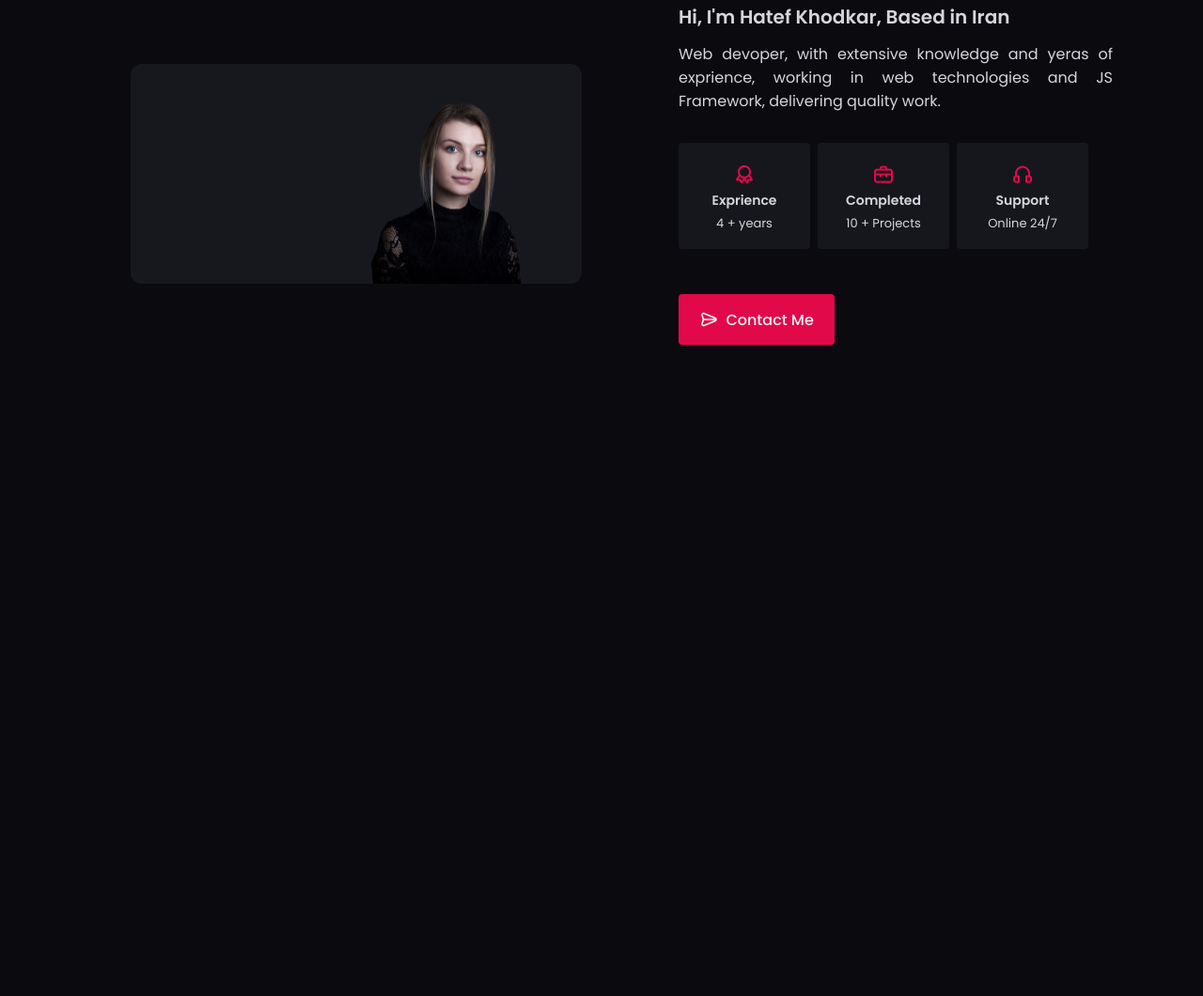
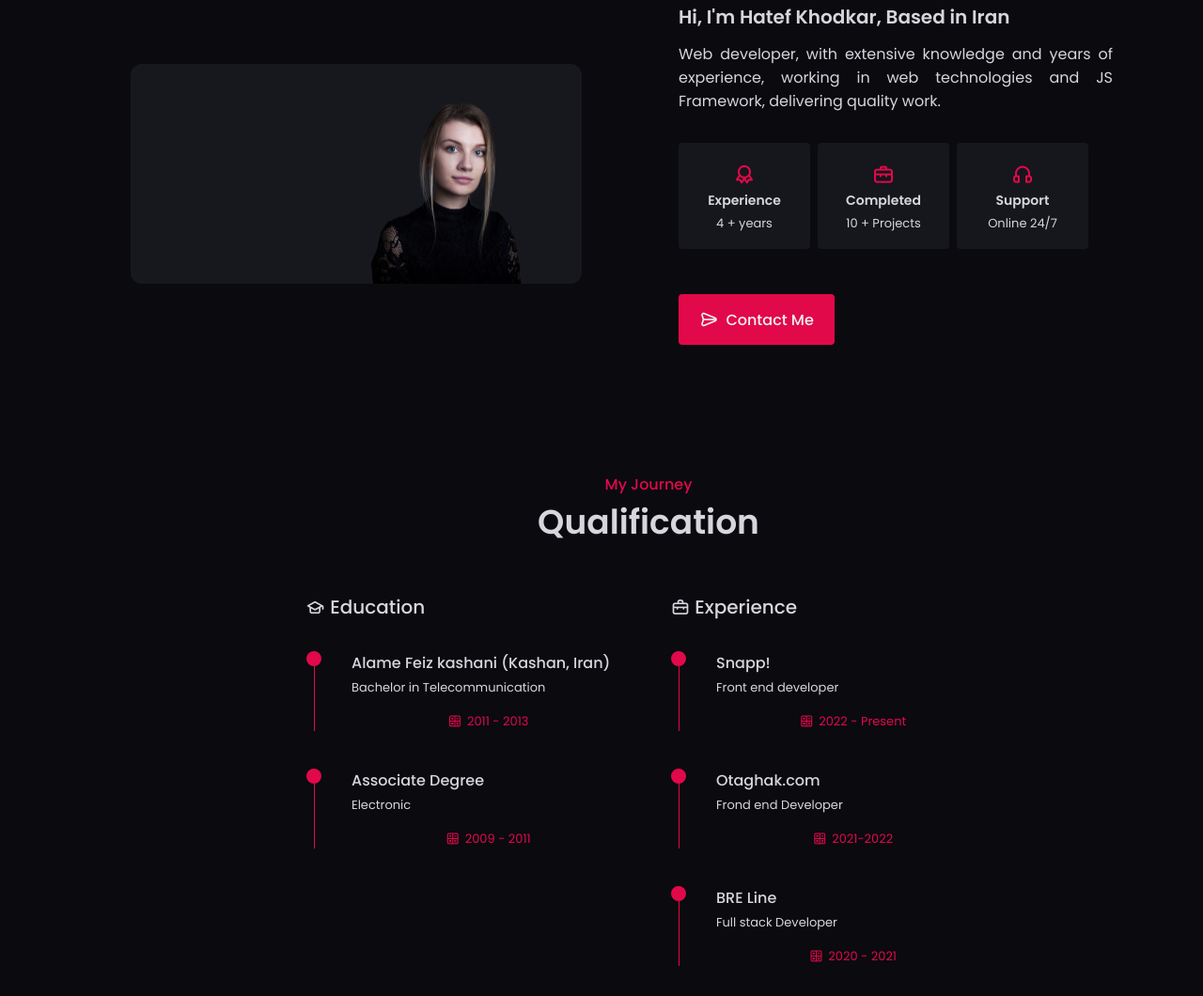
Before and after one commit to hkhodkar/portfolio, a website: page index.html in a window 1280 px wide. Shown: the part 1029-2089 px from the top of the page at 94% size. Before the commit the page ends 1428 px from the top, so only its background shows below. Drawn offline with nearby package versions, Linux system fonts and the light colour scheme.

Commit message:
feat: add qualification sections

```diff
--- /dev/null
+++ b/assets/sass/_qualification.scss
@@ -0,0 +1,73 @@
+.qualification {
+  &__container {
+    grid-template-columns: repeat(2, 340px);
+    column-gap: 3rem;
+    justify-content: center;
+  }
+
+  &__title {
+    font-size: var(--h3-font-size);
+    font-weight: var(--font-medium);
+    margin-bottom: var(--mb-2);
+  }
+}
+
+.timeline {
+  &__title {
+    font-size: var(--normal-font-size);
+    font-weight: var(--font-medium);
+    margin-bottom: var(--mb-0-25);
+  }
+
+  &__text {
+    font-size: var(--smaller-font-size);
+    margin-bottom: var(--mb-1);
+  }
+
+  &__date {
+    display: flex;
+    justify-content: center;
+    column-gap: 0.4rem;
+    font-size: var(--smaller-font-size);
+    color: var(--skin-color);
+  }
+
+  &__item {
+    position: relative;
+    margin-bottom: var(--mb-2-5);
+    padding-left: 3rem;
+
+    &::before {
+      content: "";
+      width: 1px;
+      position: absolute;
+      left: 0.48rem;
+      top: 0;
+      height: 100%;
+      background-color: var(--skin-color);
+    }
+
+    &:last-child {
+      margin-bottom: 0;
+    }
+
+    &:hover {
+      cursor: pointer;
+      & .circle__dot {
+        background-color: var(--body-color);
+      }
+    }
+  }
+}
+
+.circle__dot {
+  position: absolute;
+  left: 0;
+  top: 0;
+  width: 1rem;
+  height: 1rem;
+  border: 2px solid var(--skin-color);
+  border-radius: 50%;
+  background-color: var(--skin-color);
+  transition: 0.4s;
+}
--- a/assets/sass/main.scss
+++ b/assets/sass/main.scss
@@ -5,6 +5,7 @@
 @import "./button";
 @import "./about";
 @import "./common";
+@import "./qualification";
 
 /*=============== GOOGLE FONTS ===============*/
 @import url("https://fonts.googleapis.com/css2?family=Poppins:wght@300;400;500;600&display=swap");
@@ -39,7 +40,7 @@
   --font-medium: 500;
   --font-bold: 600;
 
-  /*===== Margenes Bottom =====*/
+  /*===== Margins Bottom =====*/
   --mb-0-25: 0.25rem;
   --mb-0-5: 0.5rem;
   --mb-0-75: 0.75rem;
--- a/index.html
+++ b/index.html
@@ -103,7 +103,7 @@
             <div class="info__item">
               <i class="uil uil-facebook-messenger info__icon"></i>
               <div>
-                <h3 class="info__title">Messanger</h3>
+                <h3 class="info__title">Messenger</h3>
                 <span class="info__subtitle">user.hatef</span>
               </div>
             </div>
@@ -136,7 +136,7 @@
           <div class="about__data">
             <h3 class="about__heading">Hi, I'm Hatef Khodkar, Based in Iran</h3>
             <p class="about__description">
-              Web devoper, with extensive knowledge and yeras of exprience,
+              Web developer, with extensive knowledge and years of experience,
               working in web technologies and JS Framework, delivering quality
               work.
             </p>
@@ -144,7 +144,7 @@
             <div class="about__info grid">
               <div class="about__box">
                 <i class="uil uil-award about__icon"></i>
-                <h3 class="about__title">Exprience</h3>
+                <h3 class="about__title">Experience</h3>
                 <span class="about__subtitle">4 + years</span>
               </div>
 
@@ -167,6 +167,80 @@
           </div>
         </div>
       </section>
+
+      <!-- qualification -->
+      <section class="qualification section">
+        <h2 data-heading="My Journey" class="section__title">Qualification</h2>
+        <div class="qualification__container container grid">
+          <div class="education">
+            <h3 class="qualification__title">
+              <i class="uil uil-graduation-cap"></i>
+              Education
+            </h3>
+            <div class="timeline">
+              <div class="timeline__item">
+                <div class="circle__dot"></div>
+                <h3 class="timeline__title">
+                  Alame Feiz kashani (Kashan, Iran)
+                </h3>
+                <p class="timeline__text">Bachelor in Telecommunication</p>
+                <span class="timeline__date">
+                  <i class="uil uil-calculator-alt"></i>
+                  2011 - 2013
+                </span>
+              </div>
+
+              <div class="timeline__item">
+                <div class="circle__dot"></div>
+                <h3 class="timeline__title">Associate Degree</h3>
+                <p class="timeline__text">Electronic</p>
+                <span class="timeline__date">
+                  <i class="uil uil-calculator-alt"></i>
+                  2009 - 2011
+                </span>
+              </div>
+            </div>
+          </div>
+
+          <div class="experience">
+            <h3 class="qualification__title">
+              <i class="uil uil-suitcase"></i> Experience
+            </h3>
+
+            <div class="timeline">
+              <div class="timeline__item">
+                <div class="circle__dot"></div>
+                <div class="timeline__title">Snapp!</div>
+                <p class="timeline__text">Front end developer</p>
+                <span class="timeline__date">
+                  <i class="uil uil-calculator-alt"></i>
+                  2022 - Present
+                </span>
+              </div>
+
+              <div class="timeline__item">
+                <div class="circle__dot"></div>
+                <div class="timeline__title">Otaghak.com</div>
+                <p class="timeline__text">Frond end Developer</p>
+                <span class="timeline__date">
+                  <i class="uil uil-calculator-alt"></i>
+                  2021-2022
+                </span>
+              </div>
+
+              <div class="timeline__item">
+                <div class="circle__dot"></div>
+                <div class="timeline__title">BRE Line</div>
+                <p class="timeline__text">Full stack Developer</p>
+                <span class="timeline__date">
+                  <i class="uil uil-calculator-alt"></i>
+                  2020 - 2021
+                </span>
+              </div>
+            </div>
+          </div>
+        </div>
+      </section>
     </main>
 
     <script src="assets/js/main.js"></script>
```
Also changed, not shown: assets/css/style.css, 1 other file.
